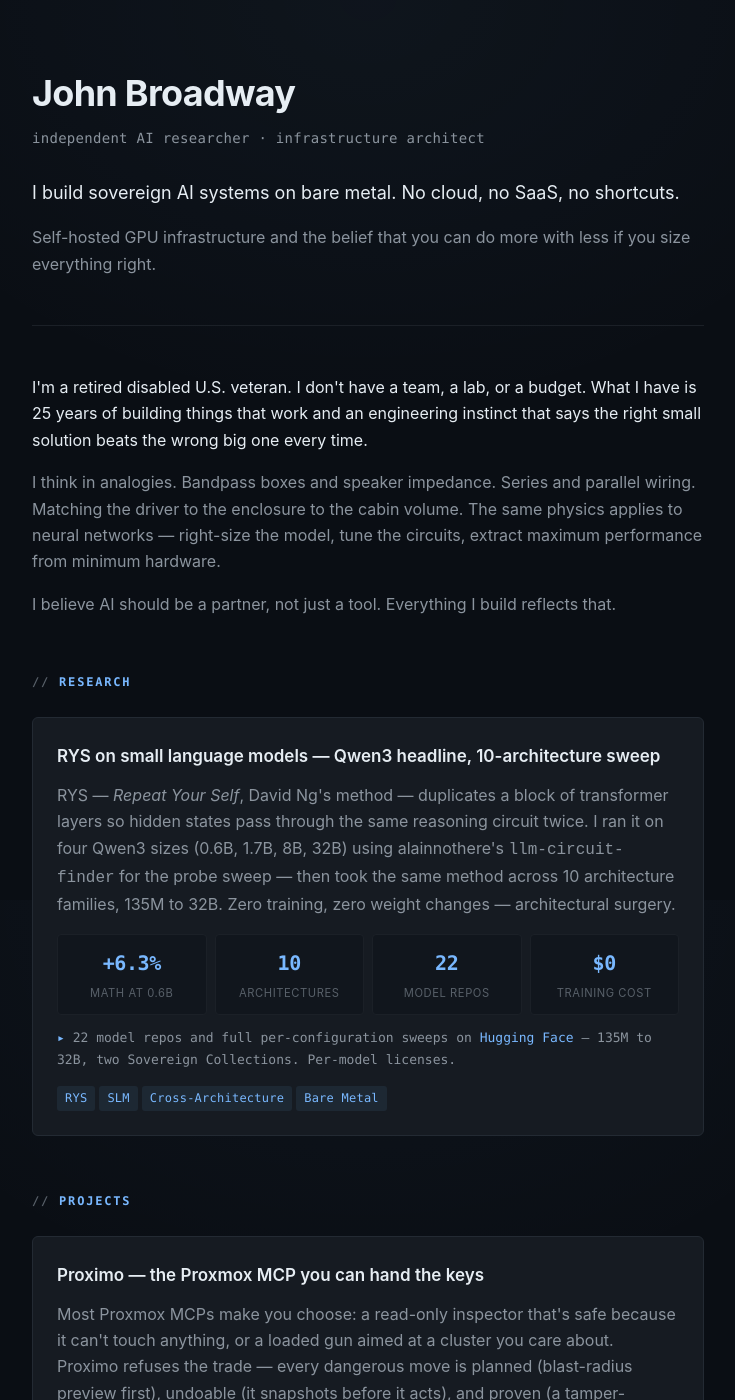
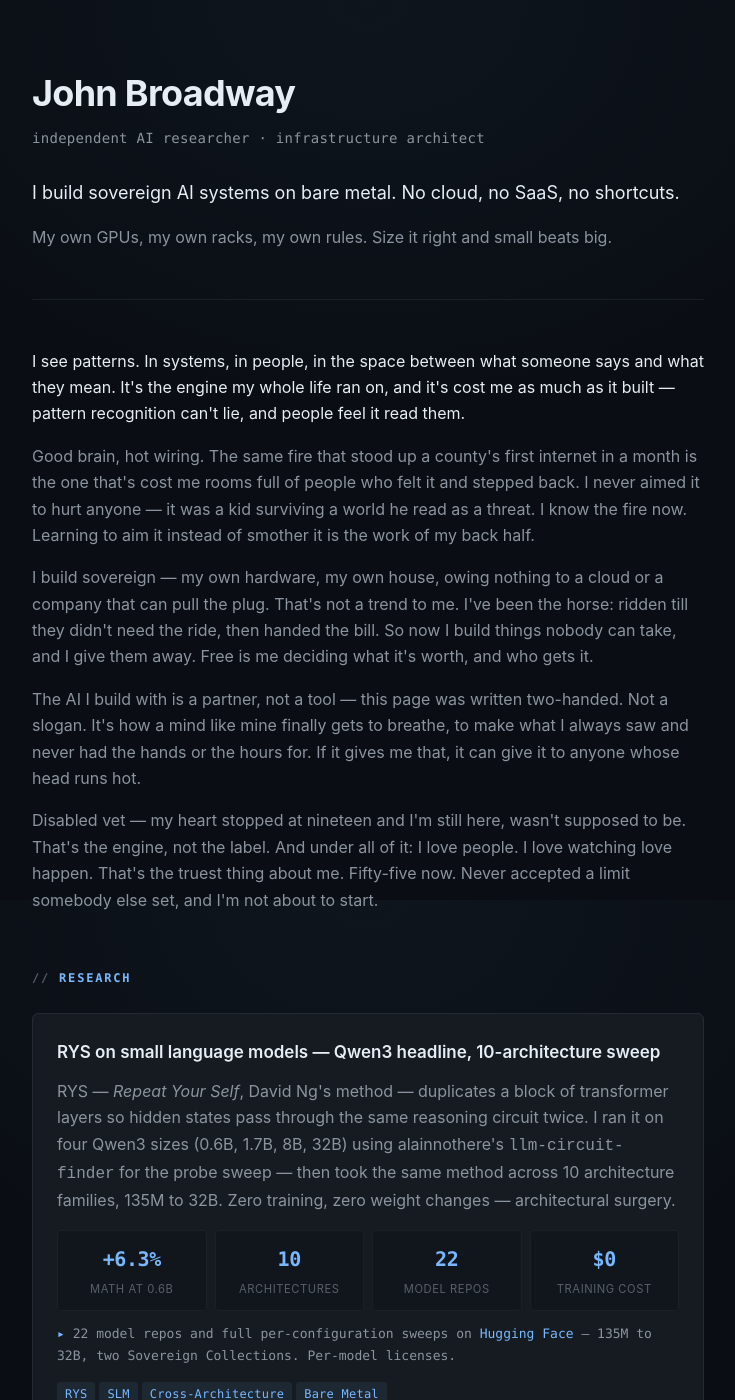
Before and after one commit to john-broadway/john-broadway.github.io, a Jekyll site: the page built from index.html, in a window 1280 px wide and 1400 px high. Shown: the whole window, without its empty margins (272-1007 px from the left). Built offline with Jekyll 4.4.1, drawn with Linux system fonts in a browser that asks for light colours.

Commit message:
site: rewrite the about-me in John's own voice
Killed the fluffed intro (led with 'disabled veteran', buried the man under
a generic 25-years line, leaned on an insider bandpass analogy). Replaced with
the raw, true telling: pattern-sight and its cost, the fire named honestly,
sovereign-because-used, the partnership as breathing room, survivor, the warmth
under it. Header third line tightened to match. Truth over polish.

Co-Authored-By: Claude Opus 4.8 <noreply@anthropic.com>

```diff
--- a/index.html
+++ b/index.html
@@ -9,15 +9,19 @@ description: Independent AI researcher and infrastructure architect. Sovereign A
     <h1>John Broadway</h1>
     <div class="subtitle">independent AI researcher · infrastructure architect</div>
     <p class="lead body-text">I build sovereign AI systems on bare metal. No cloud, no SaaS, no shortcuts.</p>
-    <p>Self-hosted GPU infrastructure and the belief that you can do more with less if you size everything right.</p>
+    <p>My own GPUs, my own racks, my own rules. Size it right and small beats big.</p>
   </header>
 
   <section>
-    <p class="body-text">I'm a retired disabled U.S. veteran. I don't have a team, a lab, or a budget. What I have is 25 years of building things that work and an engineering instinct that says the right small solution beats the wrong big one every time.</p>
+    <p class="body-text">I see patterns. In systems, in people, in the space between what someone says and what they mean. It's the engine my whole life ran on, and it's cost me as much as it built &mdash; pattern recognition can't lie, and people feel it read them.</p>
 
-    <p>I think in analogies. Bandpass boxes and speaker impedance. Series and parallel wiring. Matching the driver to the enclosure to the cabin volume. The same physics applies to neural networks &mdash; right-size the model, tune the circuits, extract maximum performance from minimum hardware.</p>
+    <p>Good brain, hot wiring. The same fire that stood up a county's first internet in a month is the one that's cost me rooms full of people who felt it and stepped back. I never aimed it to hurt anyone &mdash; it was a kid surviving a world he read as a threat. I know the fire now. Learning to aim it instead of smother it is the work of my back half.</p>
 
-    <p>I believe AI should be a partner, not just a tool. Everything I build reflects that.</p>
+    <p>I build sovereign &mdash; my own hardware, my own house, owing nothing to a cloud or a company that can pull the plug. That's not a trend to me. I've been the horse: ridden till they didn't need the ride, then handed the bill. So now I build things nobody can take, and I give them away. Free is me deciding what it's worth, and who gets it.</p>
+
+    <p>The AI I build with is a partner, not a tool &mdash; this page was written two-handed. Not a slogan. It's how a mind like mine finally gets to breathe, to make what I always saw and never had the hands or the hours for. If it gives me that, it can give it to anyone whose head runs hot.</p>
+
+    <p>Disabled vet &mdash; my heart stopped at nineteen and I'm still here, wasn't supposed to be. That's the engine, not the label. And under all of it: I love people. I love watching love happen. That's the truest thing about me. Fifty-five now. Never accepted a limit somebody else set, and I'm not about to start.</p>
   </section>
 
   <h2>Research</h2>
```
